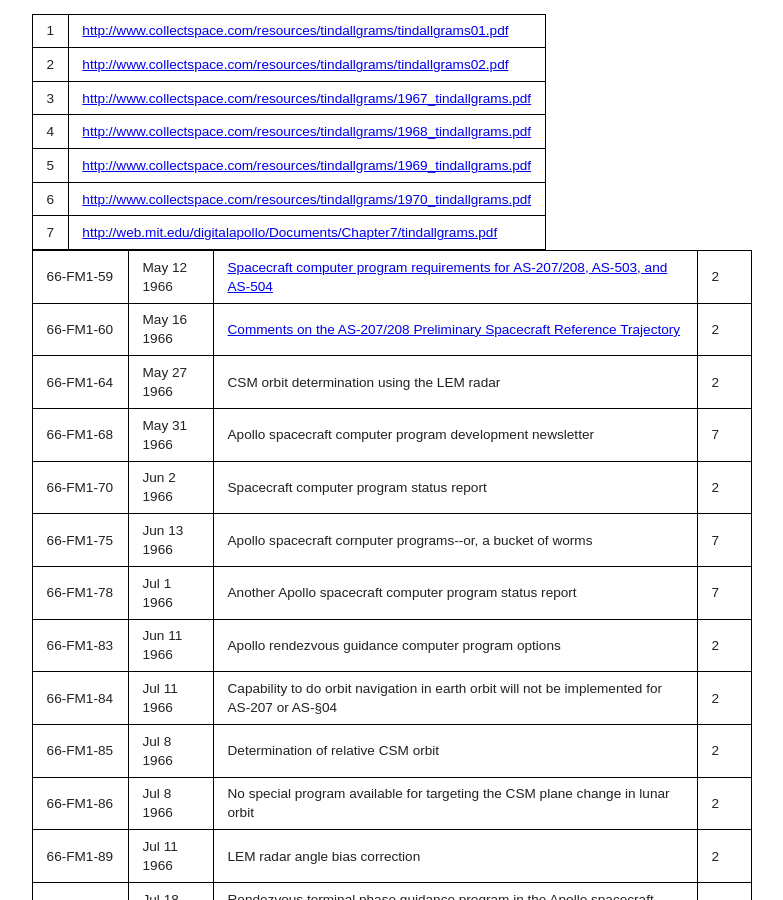
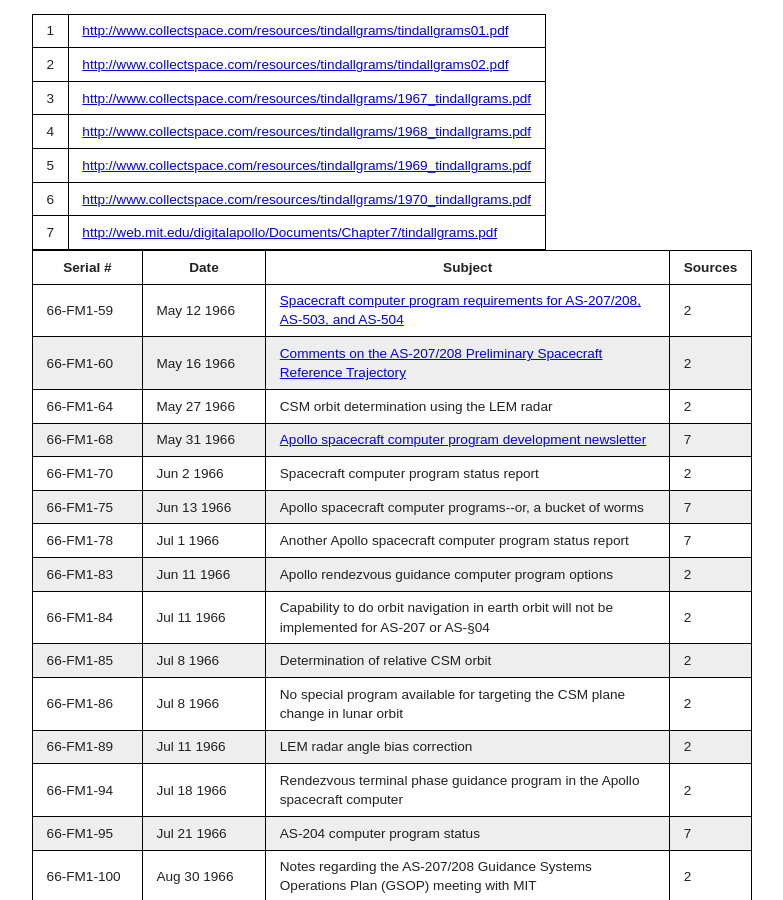
Before and after one commit to seanredmond/Tindallgrams, a Jekyll site: the page built from index.html, in a window 1280 px wide and 900 px high, scrolled down 867 px. Shown: the whole window, without its empty margins (248-1031 px from the left). Built offline with Jekyll 4.4.1, drawn with Linux system fonts in a browser that asks for light colours.

Commit message:
Better tables

```diff
--- a/index.html
+++ b/index.html
@@ -37,6 +37,7 @@
 
     <p>Sources:</p>
     <table>
+        <tbody>
         <tr>
             <td>1</td>
             <td>
@@ -79,9 +80,18 @@
                 <a href="http://web.mit.edu/digitalapollo/Documents/Chapter7/tindallgrams.pdf">http://web.mit.edu/digitalapollo/Documents/Chapter7/tindallgrams.pdf</a>
             </td>
         </tr>
+        </tbody>
     </table>
 
-    <table>
+    <table class="main-index">
+        <thead>
+            <tr>
+                <th>Serial #</th>
+                <th>Date</th>
+                <th>Subject</th>
+                <th>Sources</th>
+            </tr>
+        </thead>
         <tbody>
             <tr>
                 <td>66-FM1-59</td>
@@ -105,7 +115,7 @@
             <tr>
                 <td>66-FM1-68</td>
                 <td>May 31 1966</td>
-                <td>Apollo  spacecraft  computer  program development  newsletter </td>
+                <td><a href="66-FM1-68.html">Apollo  spacecraft  computer  program development  newsletter</a></td>
                 <td>7</td>
             </tr>
             <tr>
@@ -117,7 +127,7 @@
             <tr>
                 <td>66-FM1-75</td>
                 <td>Jun 13 1966</td>
-                <td>Apollo  spacecraft  cornputer  programs--or, a  bucket of worms</td>
+                <td>Apollo  spacecraft  computer  programs--or, a  bucket of worms</td>
                 <td>7</td>
             </tr>
             <tr>
```
